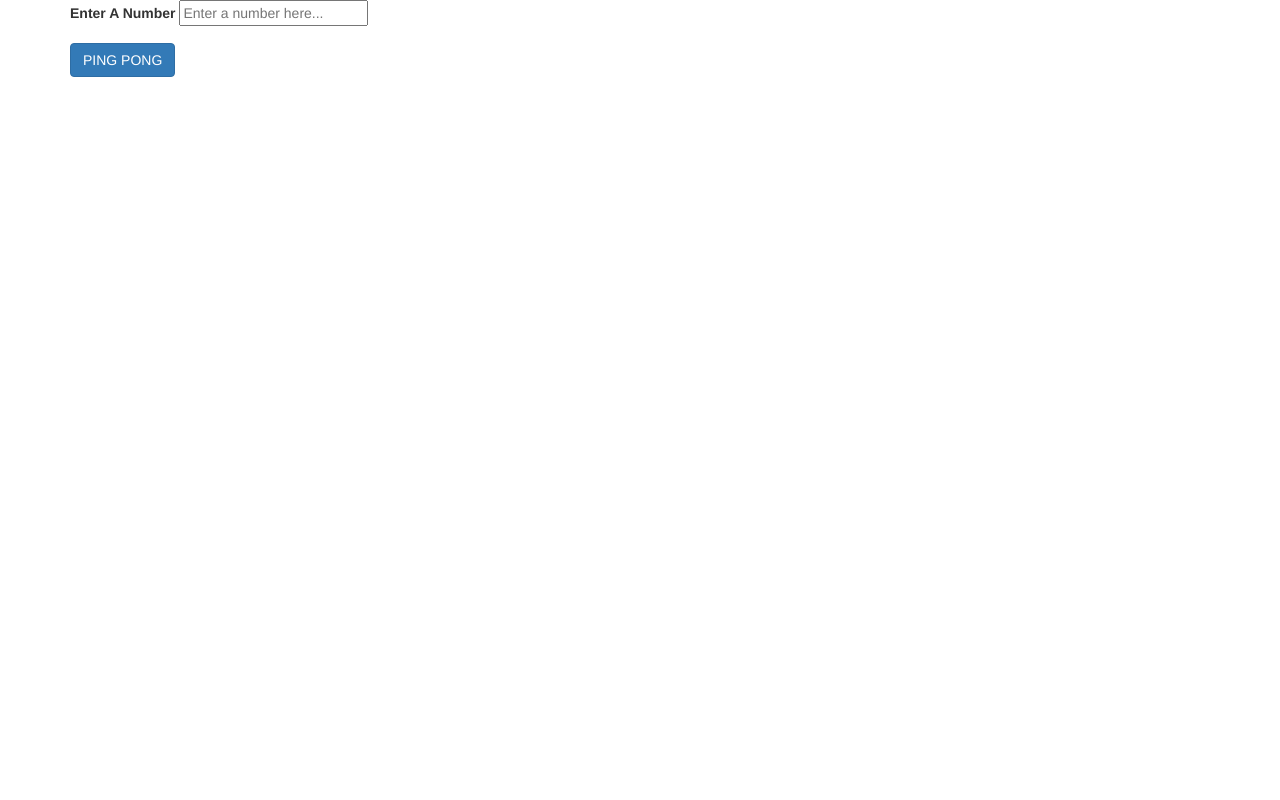
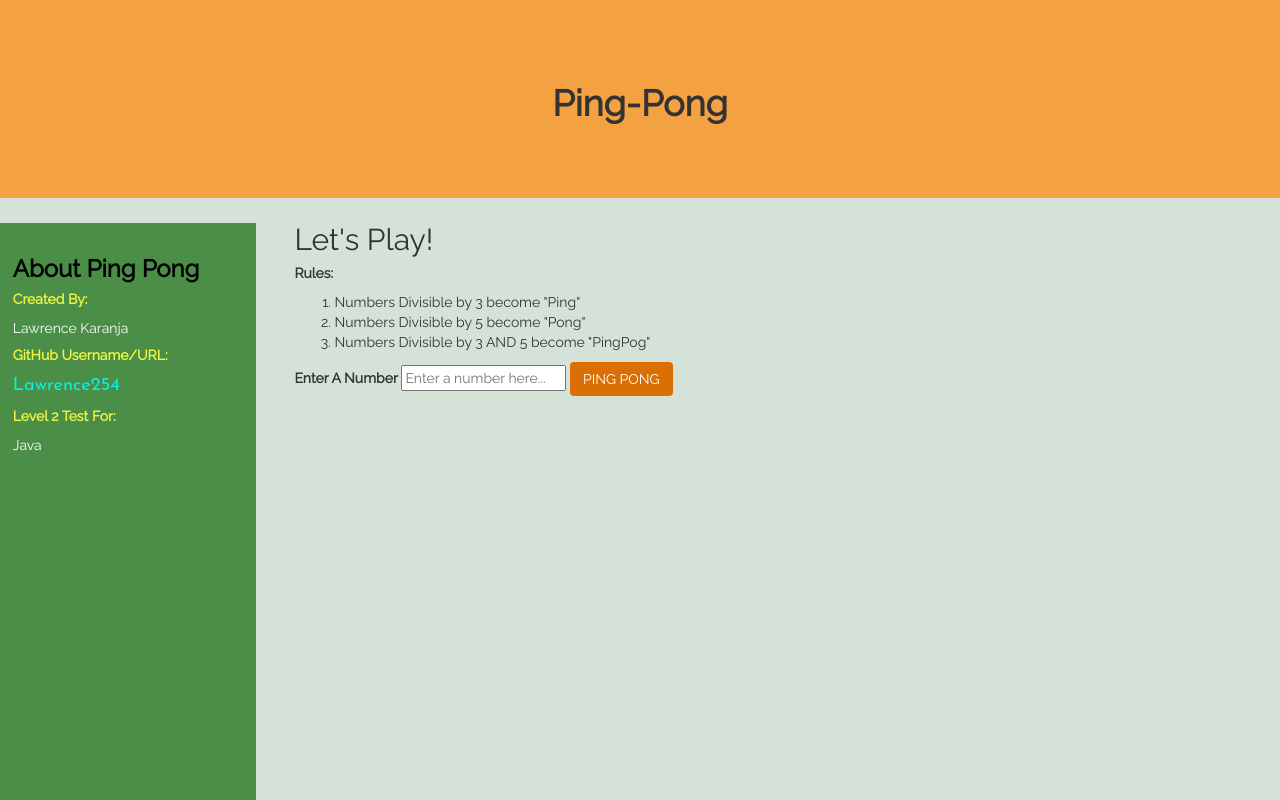
Before and after one commit to lawrence254/pingpong, a plain HTML site: page index.html in a window 1280 px wide. Shown: the top 800 px of the page. Drawn offline with Linux system fonts and the light colour scheme.

Commit message:
Title: Final Styling
Comments: This Commit is Expected to:
-Add a sidebar
-Give the text in the sidebar a padding
-Add custom google fonts
-Add background color to the header,sidebar and main body sections
-Add a link to my github account
-Add a left margin to the results section
-Change the font style of all the sections to the specified fonts

```diff
--- a/css/styles.css
+++ b/css/styles.css
@@ -0,0 +1,64 @@
+@import url('https://fonts.googleapis.com/css?family=Josefin+Sans|Raleway');
+/* font-family: 'Raleway', sans-serif;
+font-family: 'Josefin Sans', sans-serif; */
+body{
+  background: #d5e2d8;
+  font-family: 'Raleway', sans-serif;
+}
+
+h5{
+  font-weight: bold;
+}
+a{
+  font-family: 'Josefin Sans', sans-serif;
+  color: #0bedde;
+  font-size: 1.3em;
+}
+.fullContainer{
+  margin: 0;
+  padding: 0;
+}
+.header{
+  text-align: center;
+  line-height: 100px;
+  padding: 5%;
+  background: #f4a142;
+}
+.header h1{
+  font-weight: bold;
+}
+.sidebar{
+  color: #fff;
+  padding: 1%;
+  float: left;
+  height: 100%;
+  width: 20%;
+  margin-top: 2%;
+  background:#4b8e48;
+  position: absolute;
+}
+.sidebar h5{
+  color: #eef442;
+}
+.sidebar h3{
+  font-weight: bold;
+  color: #000;
+}
+.pingform{
+margin-top: 1%;
+}
+.btn-custom{
+  background: #db6f04;
+  color: #fff;
+}
+.formContainer{
+  margin-top: 2%;
+  margin-left: 23%;
+}
+.resultsOutput{
+  /* color:#3b443d; */
+  margin-left: 20%;
+}
+.numbersList{
+  margin-left: 5%;
+}
--- a/index.html
+++ b/index.html
@@ -10,19 +10,41 @@
 </head>
 
 <body>
-  <div class="container">
-    <form class="pingform">
+  <div class="container-fluid fullContainer">
+    <div class="header"><h1>Ping-Pong</h1></div>
+    <div class="sidebar">
+      <h3>About Ping Pong</h3>
+      <h5>Created By:</h5>
+      <p>Lawrence Karanja</p>
+      <h5>GitHub Username/URL:</h5>
+      <a href="https://github.com/lawrence254">Lawrence254</a>
+      <h5>Level 2 Test For:</h5>
+      <p>Java</p>
+    </div>
+    <div class="formContainer">
+      <div class="textContainer">
+        <h2>Let's Play!</h2>
+        <h5>Rules:</h5>
+        <ol>
+          <li>Numbers Divisible by 3 become "Ping"</li>
+          <li>Numbers Divisible by 5 become "Pong"</li>
+          <li>Numbers Divisible by 3 AND 5 become "PingPog"</li>
+        </ol>
+      </div>
+    <form class="pingform form-inline">
       <div class="form-group">
         <label for="number">Enter A Number</label>
         <input type="text" id="number" name="number" value="" placeholder="Enter a number here...">
       </div>
-      <button type="submit" class="btn btn-primary" id="submit" name="button">PING PONG</button>
+      <button type="submit" class="btn btn-custom" id="submit" name="button">PING PONG</button>
     </form>
-  </div>
+</div>
+<div class="resultsOutput">
   <ul class="numbersList"></ul>
-
+</div>
   <script src="js/jquery-3.3.1.min.js"></script>
   <script src="js/scripts.js"></script>
+    </div>
 </body>
 
 </html>
```
